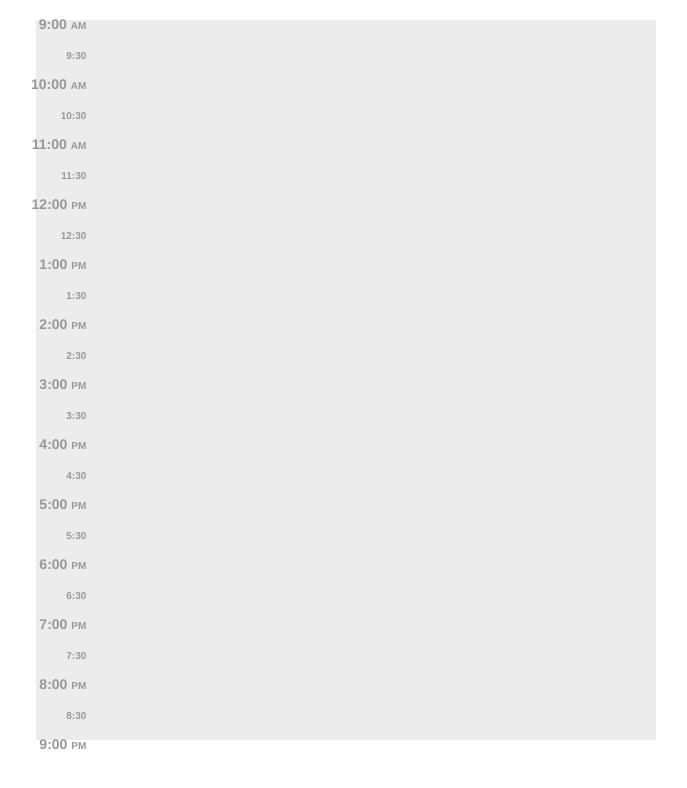
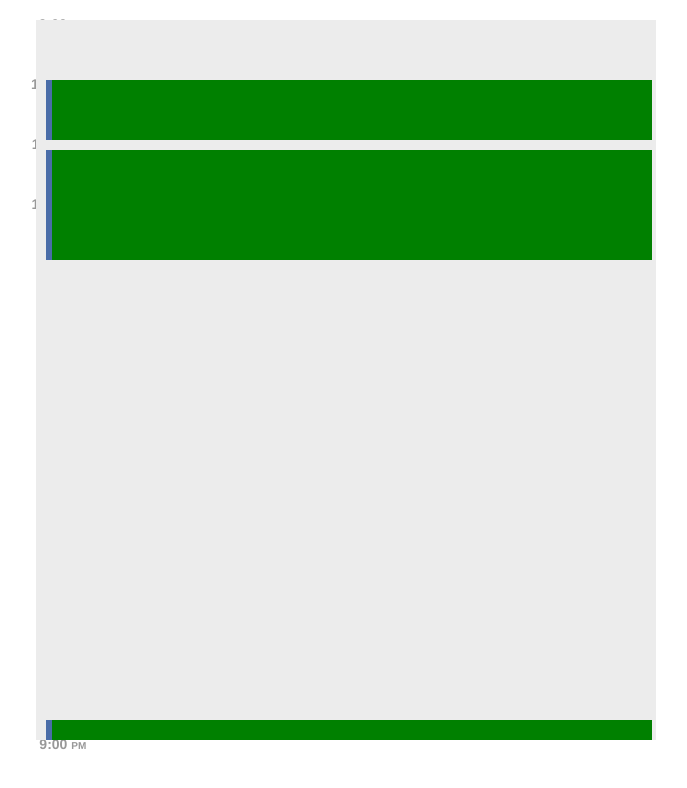
Before and after one commit to alinaw89/app-challenge, a plain HTML site: page index.html in a window 1280 px wide. Shown: the whole page, without its empty margins (294-981 px from the left). Drawn offline with nearby package versions, Linux system fonts and the light colour scheme.

Commit message:
creates function to add top, left, width and id to events and creates loop to render events on page using jquery, adds styling elements to events

```diff
--- a/index.html
+++ b/index.html
@@ -43,10 +43,26 @@
     </div>
 
     <script src="http://code.jquery.com/jquery-2.1.4.min.js"></script>
-    <script src="bower_components/jquery-ui/jquery-ui.min.js"></script>
-    <script src="bower_components/jquery-file-upload/js/jquery.fileupload.js"></script>
-    <script src="https://maxcdn.bootstrapcdn.com/bootstrap/3.3.4/js/bootstrap.min.js" type="text/javascript" charset="utf-8"></script>
     <script src="js/challenge.js" type="text/javascript" ></script>
   </body>
 
 </html>
+
+<!-- for each event does this overlap with other events
+
+the events are always sorted by the start time
+
+start at event 1, loop inside and look at every other event until the start time is past the end time
+
+keeping track of bumping it over
+> you got to calculate the x position
+> the code he gave me all the width is calculated
+
+the part of the logic thats not done yet
+
+> four events that overlap: you want the event that starts earlier to be to the left, and the one to the right
+> you need to keep track of shifting it over
+> hot to sort left to right
+
+>for each and see absolut positioning
+ -->
--- a/js/challenge.js
+++ b/js/challenge.js
@@ -0,0 +1,45 @@
+// lay out a series of events on a calendar for a single day
+// objects cannot overlap
+// if only one event, width should be 600px
+// 2 constraints:
+// 1. every coliding event must be the same width as every other event it collides with
+// 2. an event should use the maximum width possible while still adhering to first constraint
+
+var events = {
+  event1: {
+    start: 60,
+    end: 120
+  },
+  event2: {
+    start: 130,
+    end: 240
+  },
+  event3: {
+    start: 700,
+    end: 720
+  }
+}
+
+// var containerWidth = 600;
+
+function layOutDay(events) {
+  for (var event in events) {
+    events[event]['top'] = events[event]['start'];
+    events[event]['left'] = 0;
+    events[event]['width'] = 600;
+    events[event]['id'] = event;
+  }
+
+  return events;
+}
+
+
+var events_for_layout = layOutDay(events);
+
+for (var event in events_for_layout) {
+  var id = events[event]['id'];
+  $('.calendar').append('<div id=' + id + '></div>');
+  $('#' + id).width(events[event]['width']);
+  $('#' + id).height(events[event]['end'] - events[event]['start']);
+  $('#' + id).css('top', events[event]['top']);
+}
--- a/styles/main.css
+++ b/styles/main.css
@@ -16,8 +16,13 @@
   margin: 0 auto;
   margin-top:20px;
   padding: 0 10px;
+  position: relative;
 }
-
+.calendar div {
+  border-left: 6px solid #4A6DA8;
+  background-color: green;
+  position: absolute;
+}
 span {
   font-size:10px;
   font-style:normal;
```
